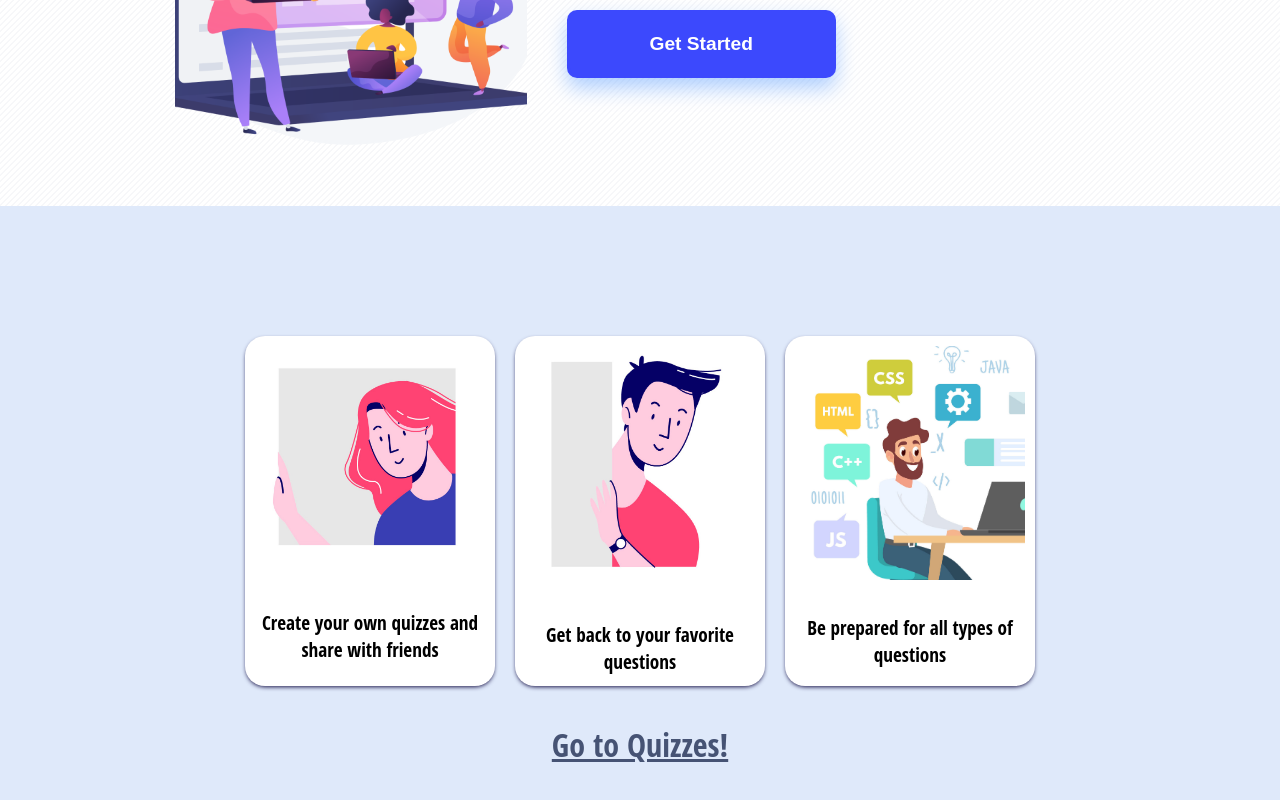
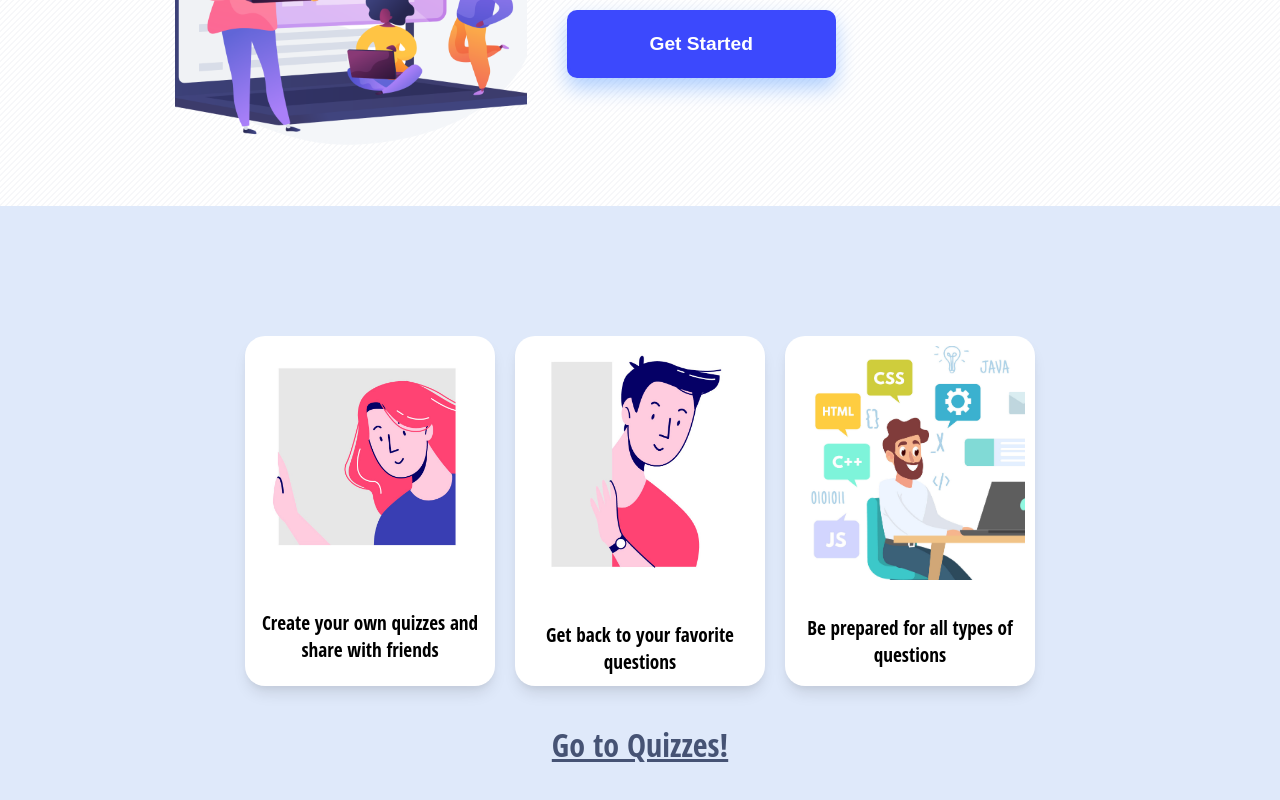
Before and after one commit to Inter-Camp/InterCamp, a React (Create React App) app: page / in a window 1280 px wide. Shown: the part 364-1164 px from the top of the page. Built offline with nearby package versions, Linux system fonts and the light colour scheme; no server answers.

Commit message:
Fix: Remove browser default outline on buttons Change box shadow on our process cards Fix some grammatical errors

```diff
--- a/src/components/buttons/buttons.styles.scss
+++ b/src/components/buttons/buttons.styles.scss
@@ -13,6 +13,7 @@
   transition: all 0.3s ease;
   -webkit-transition: all 0.3s ease;
   -moz-transition: all 0.3s ease;
+  outline: none;
 
   &:hover {
     background-color: white;
--- a/src/components/our-pros-card/our-pros.styles.scss
+++ b/src/components/our-pros-card/our-pros.styles.scss
@@ -1,17 +1,23 @@
 .our-pros {
-  @mixin box-shadow($x, $y, $blur, $z, $c) {
-    -webkit-box-shadow: $x $y $blur $z $c;
-    -moz-box-shadow: $x $y $blur $z $c;
-    -ms-box-shadow: $x $y $blur $z $c;
-    box-shadow: $x $y $blur $z $c;
+  @mixin box-shadow($x, $c, $y, $b) {
+    -webkit-box-shadow: $x $c, $y $b;
+    -moz-box-shadow: $x $c, $y $b;
+    -ms-box-shadow: $x $c, $y $b;
+    box-shadow: $x $c, $y $b;
   }
   border-radius: 20px;
   background-color: white;
   width: 250px;
   height: 350px;
   margin: 10px;
-  @include box-shadow(0px, 2px, 4px, -1px, rgb(23, 18, 71));
-
+  @include box-shadow(
+    0 10px 15px -3px,
+    rgba(0, 0, 0, 0.1),
+    0 4px 6px -2px,
+    rgba(0, 0, 0, 0.05)
+  );
+  // 0 10px 15px -3px rgba(0, 0, 0, 0.1),
+  // 0 4px 6px -2px rgba(0, 0, 0, 0.05)
   .our-pros-image-conatiner {
     width: 100%;
     padding: 10px;
```
